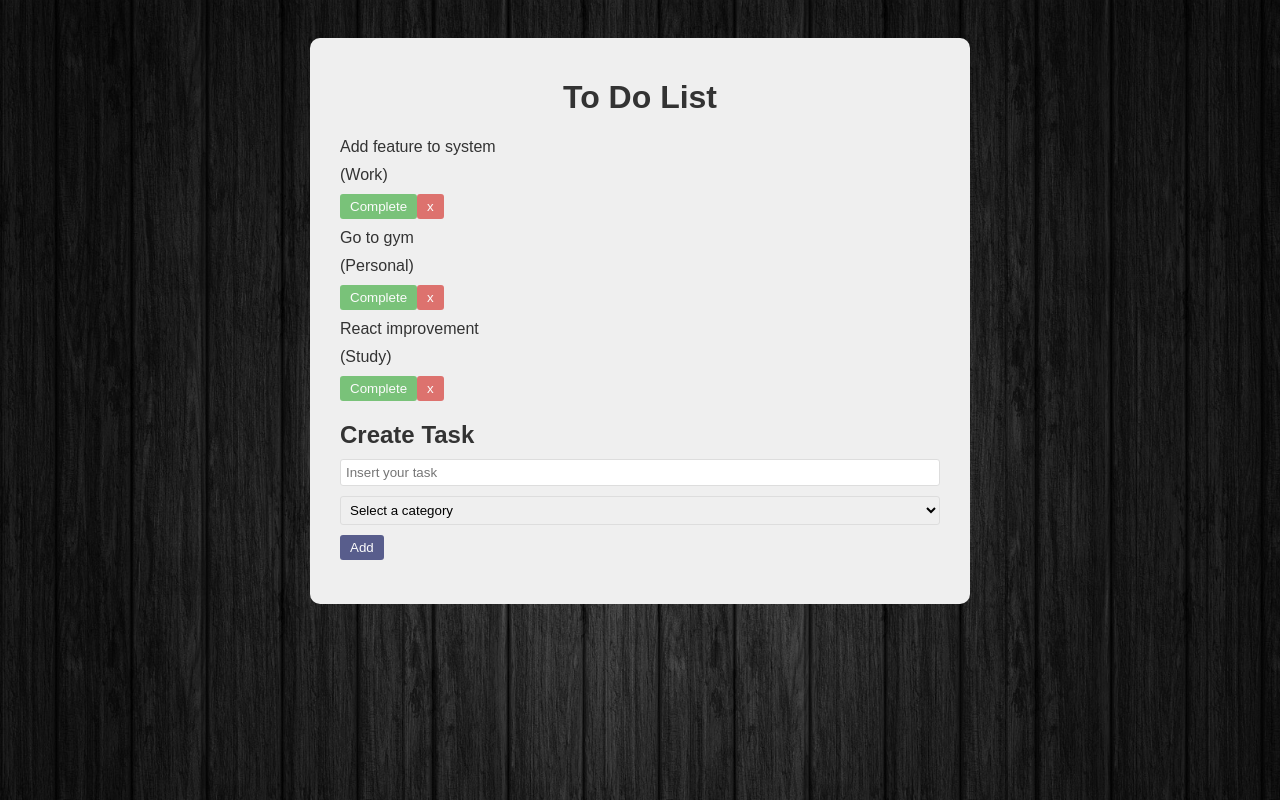
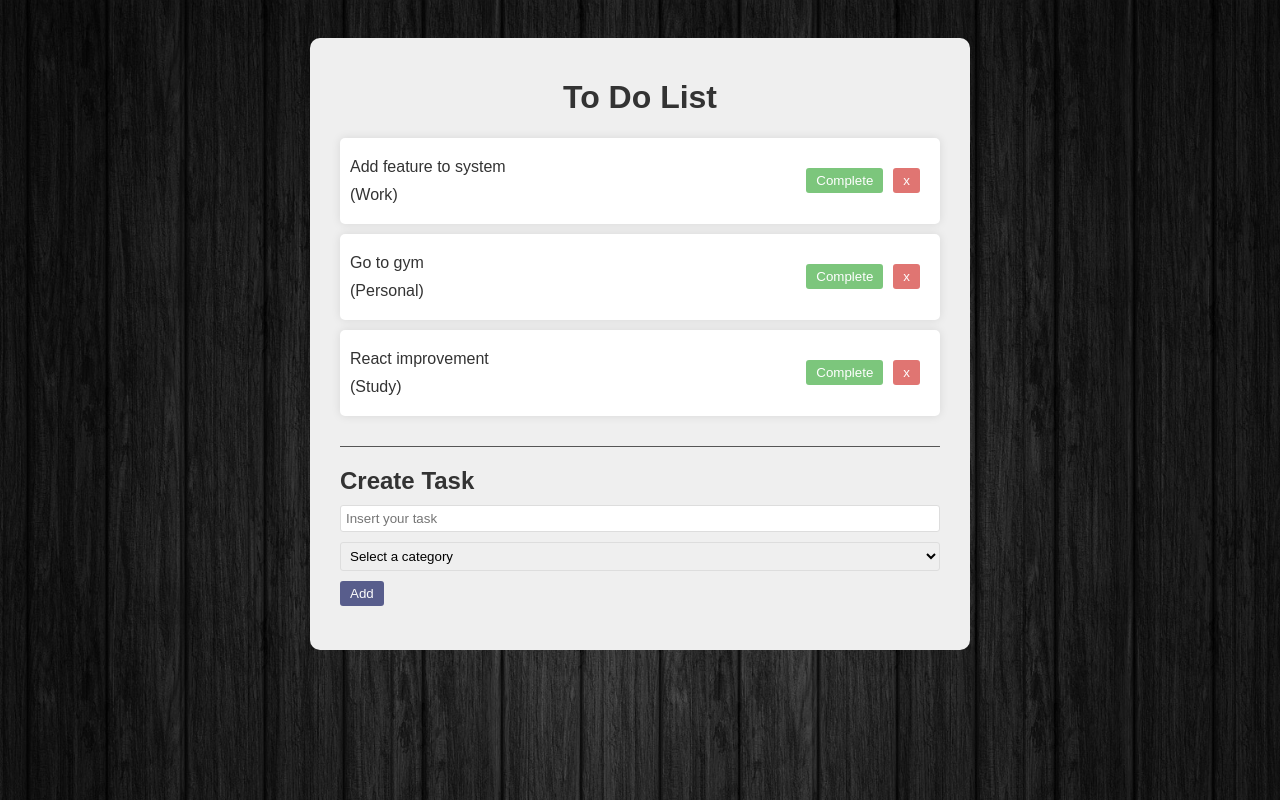
Before and after one commit to matheusnajjar/todo-list, a React (Vite) app: page / in a window 1280 px wide. Shown: the top 800 px of the page. Built offline with nearby package versions, Linux system fonts and the light colour scheme.

Commit message:
feat: finishes todo css

```diff
--- a/src/App.css
+++ b/src/App.css
@@ -36,6 +36,7 @@
   background-color: #333974;
   color: white;
   padding: 5px 10px;
+  margin-right: 10px;
   border: none;
   border-radius: 3px;
   cursor: pointer;
@@ -45,6 +46,23 @@
 
 button:hover {
   opacity: 1;
+}
+
+.todo-list {
+  margin-bottom: 20px;
+  padding-bottom: 20px;
+  border-bottom: 1px solid #555;
+}
+
+.todo {
+  background-color: white;
+  box-shadow: 0 0 10px rgba(0, 0, 0, 0.1);
+  padding: 10px;
+  margin-bottom: 10px;
+  border-radius: 5px;
+  display: flex;
+  justify-content: space-between;
+  align-items: center;
 }
 
 .complete {
```
